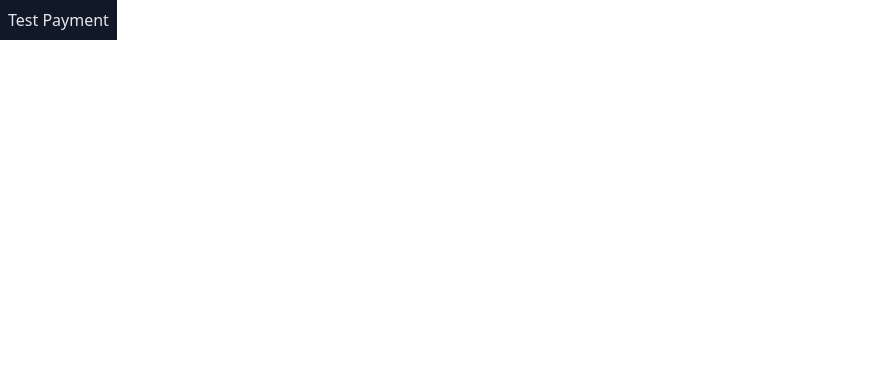
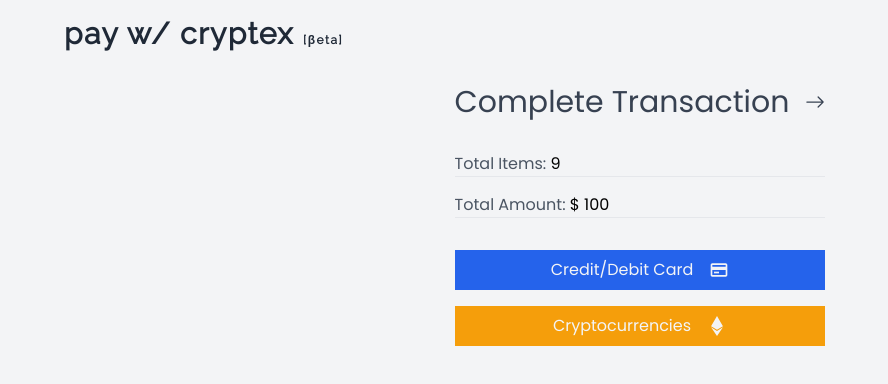
Before and after one commit to shl0k28/graphene-pay, a React (Create React App) app: page /test in a window 1280 px wide. Shown: the top 384 px of the page, without its empty margins (0-888 px from the left). Built offline with nearby package versions, Linux system fonts and the light colour scheme; no server answers.

Commit message:
Dummy Checkout Design

```diff
--- /dev/null
+++ b/src/components/DummyCheckout.tsx
@@ -0,0 +1,37 @@
+import React from 'react'
+import { BsArrowRight } from 'react-icons/bs'
+import { BiCreditCard, BiCreditCardAlt } from 'react-icons/bi'
+import { FaEthereum } from 'react-icons/fa'
+
+const DummyCheckout: React.FC = () => {
+
+    var totalItems = 9
+    var totalAmount = 100.00
+
+    return(
+        <section className="px-8 py-4 lg:px-16 flex justify-center" style={{fontFamily:"'Poppins', sans-serif"}}>
+            <div className="space-y-8">
+                <div className="space-x-4 flex items-center text-gray-700">
+                    <h1 className="text-3xl ">Complete Transaction</h1>
+                    <BsArrowRight className="text-xl"/>
+                </div>
+                <div className="text-gray-600 space-y-4">
+                    <p className="border-b">Total Items: <span className="text-black"> {totalItems} </span> </p>
+                    <p className="border-b">Total Amount: <span className="text-black"> $ {totalAmount}  </span> </p>
+                </div>
+                <div className="space-y-4">
+                        <button className="w-full bg-blue-600 p-2 text-gray-100 flex items-center justify-center">
+                            Credit/Debit Card
+                            <BiCreditCard className="ml-4 text-xl"/>
+                        </button>
+                    <button className="w-full bg-yellow-500 p-2 text-gray-100 flex items-center justify-center">
+                        Cryptocurrencies
+                        <FaEthereum className="ml-4 text-xl"/>
+                    </button>
+                </div>
+            </div>
+        </section>
+    )
+}
+
+export default DummyCheckout
--- a/src/pages/TestRipple.tsx
+++ b/src/pages/TestRipple.tsx
@@ -1,11 +1,13 @@
 import React from 'react'
 import { RippleAPI } from 'ripple-lib'
+import DummyCheckout from '../components/DummyCheckout'
+import Navbar from '../components/Navbar'
 
 const rippleTestServer = 'wss://s.altnet.rippletest.net:51233'
 
 const TestRipple: React.FC = () => {
 
-    const initRipple = async () => {
+    /* const initRipple = async () => {
         var api = new RippleAPI({
             server: rippleTestServer
         })
@@ -43,11 +45,12 @@ const TestRipple: React.FC = () => {
         console.log(`Result: ${result.resultMessage}, code: ${result.resultCode}`)
     }
 
+    */
+
     return(
-        <div>
-            <button onClick={initRipple} className="p-2 bg-gray-900 text-gray-200">
-                Test Payment
-            </button>
+        <div className="h-screen w-screen bg-gray-100">
+            <Navbar header="pay w/ cryptex" />
+            <DummyCheckout />
         </div>
     )
 }
--- a/src/routes/PrivateRoute.tsx
+++ b/src/routes/PrivateRoute.tsx
@@ -11,7 +11,9 @@ const PrivateRoute: React.FC<Props> = ({component, path}) => {
 
     const { user } = useAuth()
 
-    return user ? <Route component={component} path={path}/> : <Redirect to="/login" />
+    return user
+    ? <Route component={component} path={path}/>
+    : <Redirect to="/login" />
 }
 
 export default PrivateRoute
```
